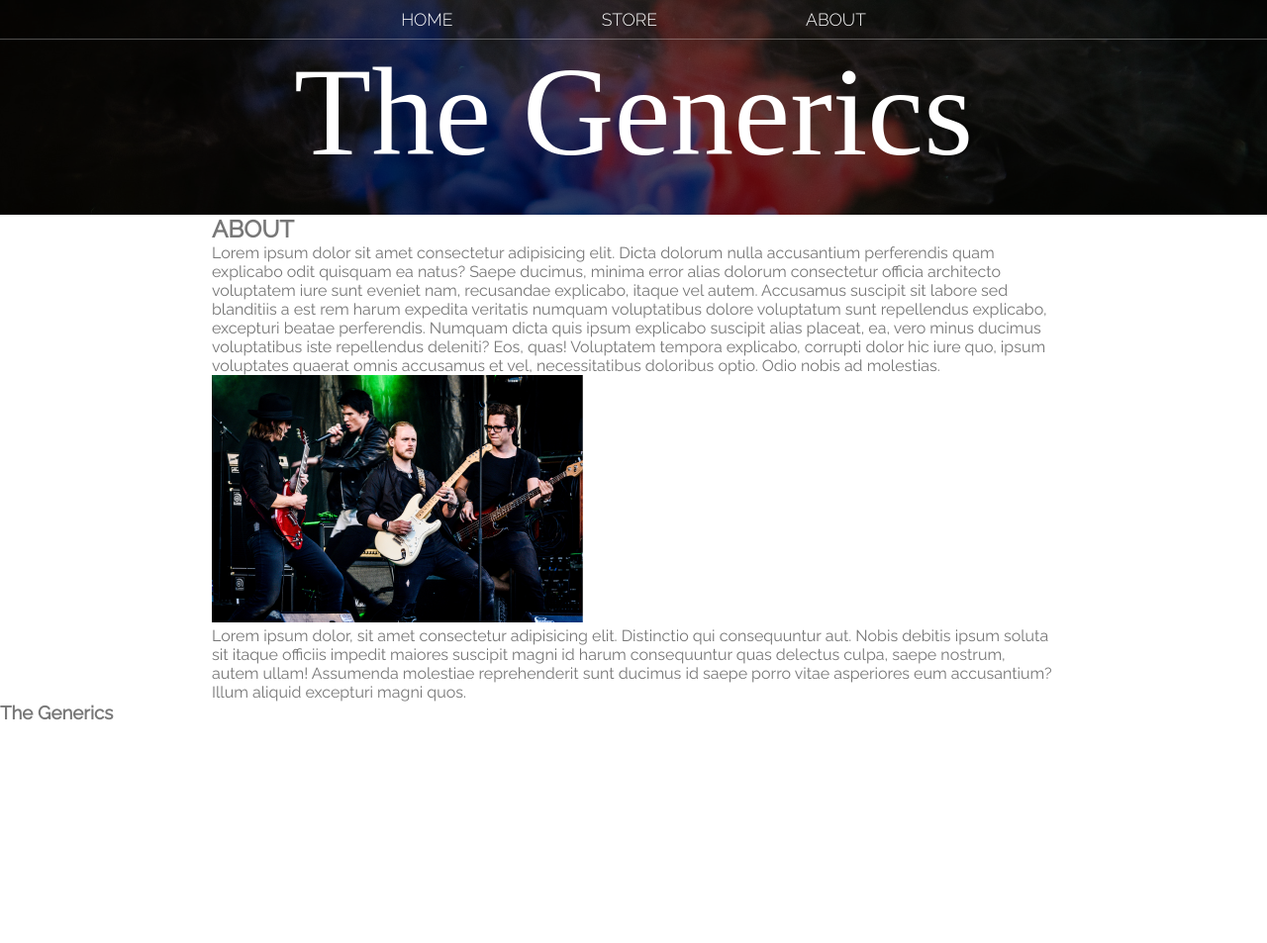
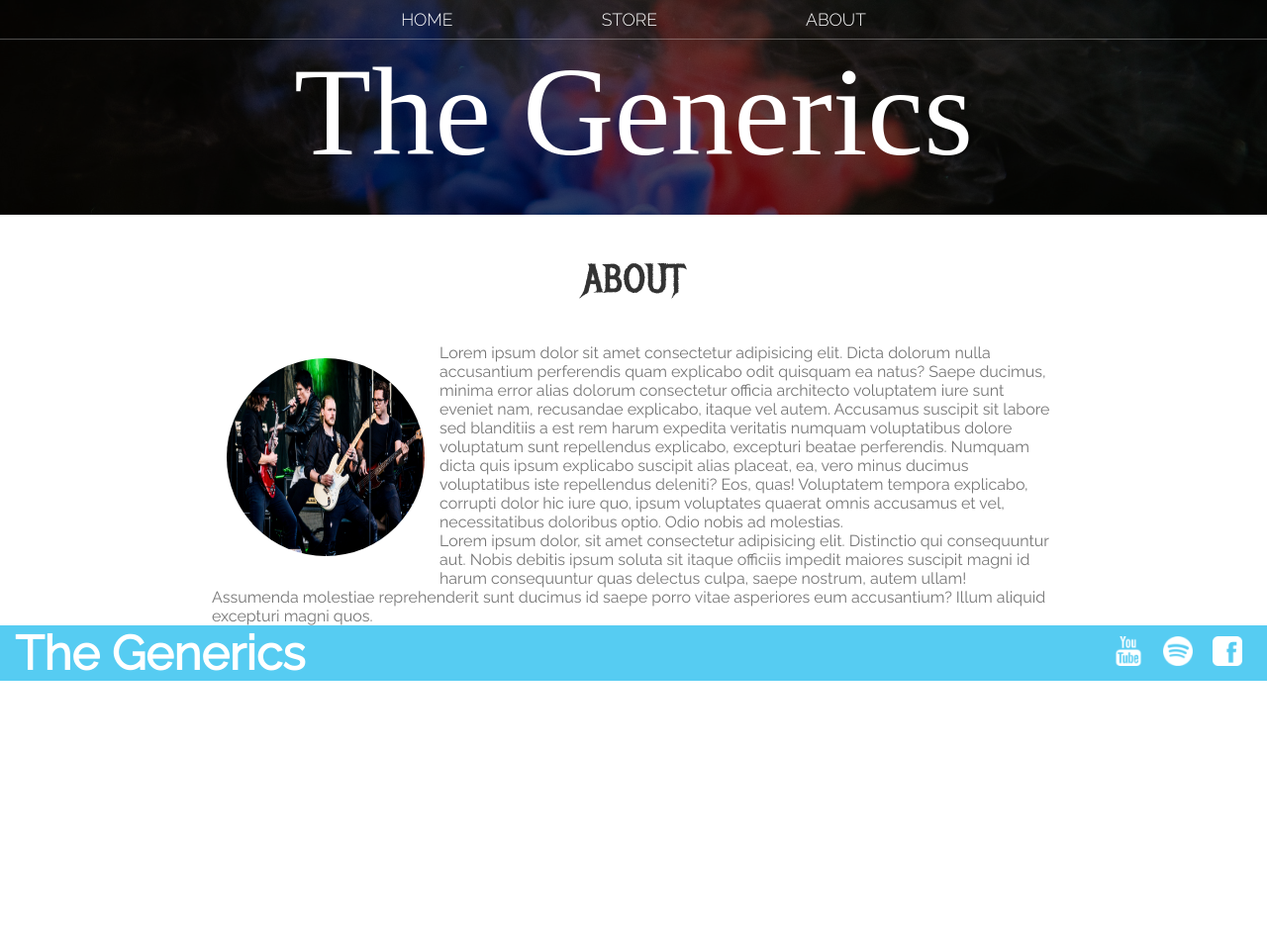
Before and after one commit to BDunnCode/BandWebsiteA, a plain HTML site: page About.html in a window 1280 px wide. Shown: the whole page at 99% size. After the commit the page ends 800 px from the top, so only its background shows below. Drawn offline with Linux system fonts and the light colour scheme.

Commit message:
Continued progress. Updated footer and header

```diff
--- a/About.html
+++ b/About.html
@@ -24,7 +24,8 @@
       <h1 class="band-name band-name-large">The Generics</h1>
     </header>
     <section class="content-section container">
-      <h2>ABOUT</h2>
+      <h2 class="section-header">ABOUT</h2>
+      <img class="about-band-image" src="TempImages/Band Members.png" />
       <p>
         Lorem ipsum dolor sit amet consectetur adipisicing elit. Dicta dolorum
         nulla accusantium perferendis quam explicabo odit quisquam ea natus?
@@ -39,7 +40,6 @@
         accusamus et vel, necessitatibus doloribus optio. Odio nobis ad
         molestias.
       </p>
-      <img src="TempImages/Band Members.png" />
       <p>
         Lorem ipsum dolor, sit amet consectetur adipisicing elit. Distinctio qui
         consequuntur aut. Nobis debitis ipsum soluta sit itaque officiis impedit
@@ -50,21 +50,21 @@
       </p>
     </section>
     <footer>
-      <h3>The Generics</h3>
+      <h3 class="footer-band-name">The Generics</h3>
       <ul>
         <li>
           <a href="https://www.youtube.com" target="_blank">
-            <img src="TempImages/YouTube Logo.png" />
+            <img class="footer-link" src="TempImages/YouTube Logo.png" />
           </a>
         </li>
         <li>
           <a href="https://www.spotify.com" target="_blank">
-            <img src="TempImages/Spotify Logo.png" />
+            <img class="footer-link" src="TempImages/Spotify Logo.png" />
           </a>
         </li>
         <li>
           <a href="https://www.facebook.com" target="_blank">
-            <img src="TempImages/Facebook Logo.png" />
+            <img class="footer-link" src="TempImages/Facebook Logo.png" />
           </a>
         </li>
       </ul>
--- a/styles.css
+++ b/styles.css
@@ -1,6 +1,6 @@
 /* ====================
 NOTE:
-The Booter - Zero Zero font problem still persist as of 9-12-23. I cannot seem to find
+The Booter - Zero Zero font problem still persists as of 9-12-23. I cannot seem to find
 any versions outside of ttf.
 ==================== */
 
@@ -9,6 +9,7 @@ FONT IMPORTS
 ==================== */
 
 @import url("https://fonts.googleapis.com/css2?family=Raleway:wght@300;400&display=swap");
+@import url("https://fonts.googleapis.com/css2?family=Metal+Mania&display=swap");
 
 /* @font-face {
   font-family: "Booter - Zero Zero";
@@ -72,12 +73,15 @@ ul {
   background-color: rgba(255, 255, 255, 0.3);
 }
 
+/* ====================
+This will require attention and fixes, but that's dependent on fixing the Booter Zero Zero
+important problem, first.
+==================== */
+
 .band-name {
   text-align: center;
   font-size: 4em;
-  font-family: "Booter - Zero Zero"; /* This gave issues last time
-  I haven't tried to put it in
-  yet, though. */
+  font-family: "Booter - Zero Zero";
   font-weight: normal; /* This disables some sort of standard tag behavior. Might not be needed */
   color: white;
 }
@@ -99,3 +103,48 @@ CONTENT
   margin: 0 auto;
   padding: 0 1.5em;
 }
+
+.section-header {
+  font-family: "Metal Mania";
+  font-weight: normal;
+  color: #333;
+  text-align: center;
+  font-size: 2.5em;
+  margin: 40px 0;
+}
+
+.about-band-image {
+  float: left;
+  height: 200px;
+  width: 200px;
+  margin: 15px;
+  border-radius: 50%;
+}
+
+/* ====================
+FOOTER
+==================== */
+
+footer {
+  display: flex;
+  background-color: #56ccf2;
+  padding: 0px 15px;
+  align-items: center;
+}
+
+.footer-band-name {
+  font-size: 3em;
+  color: white;
+}
+
+footer ul {
+  flex-grow: 1;
+  display: flex;
+  justify-content: end;
+}
+
+.footer-link {
+  height: 30px;
+  width: 30px;
+  margin: 0 10px;
+}
```
Also changed, not shown: Store.html (+20 -9 lines), index.html (+18 -6 lines).
